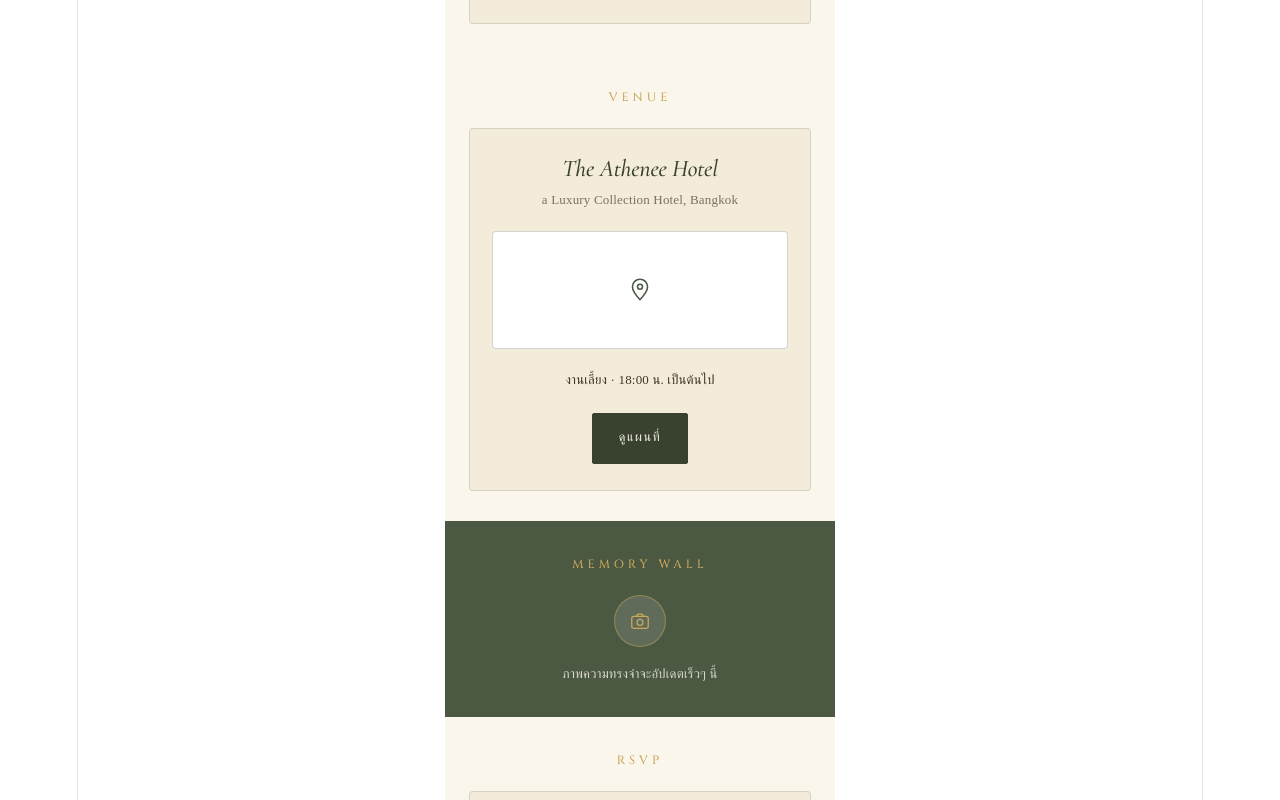
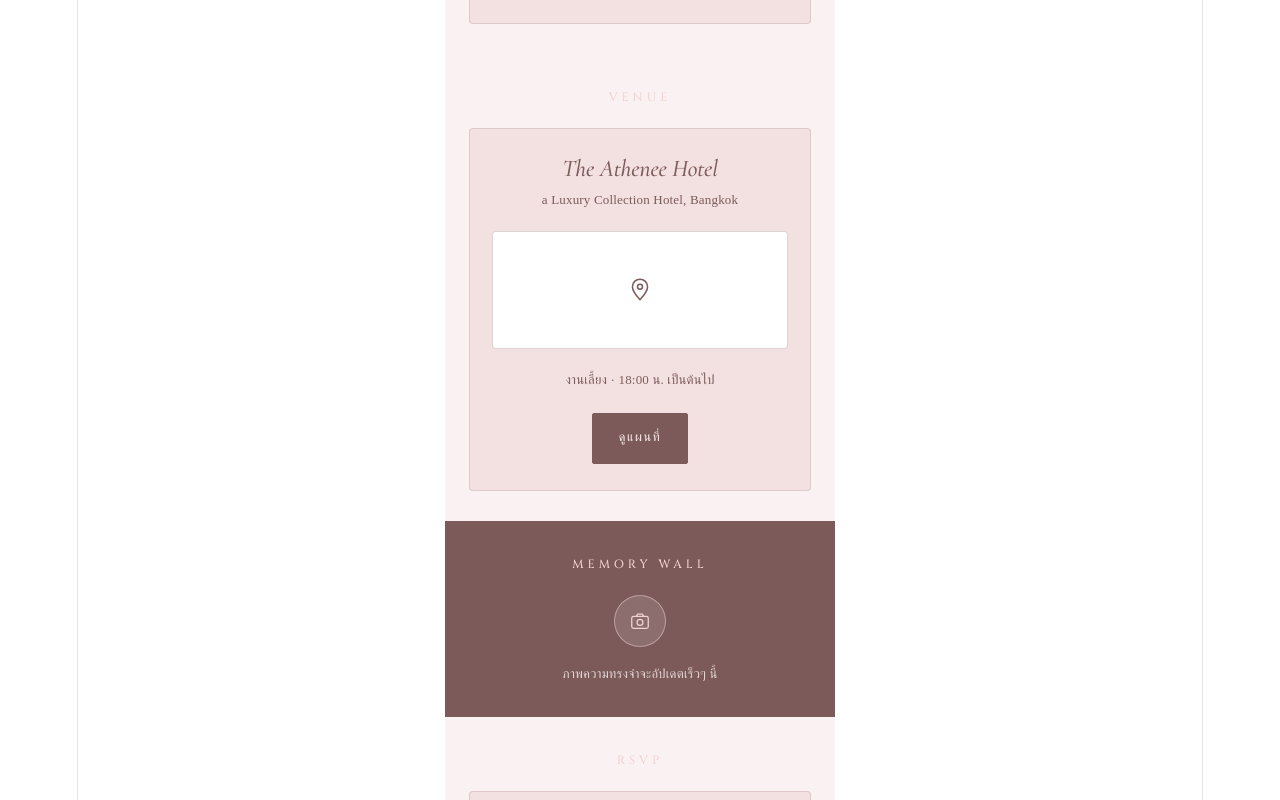
Before and after one commit to ThanesW/PinMoth_Wedding, a React (Vite) app: page / in a window 1280 px wide. Shown: the part 840-1640 px from the top of the page. Built offline with nearby package versions, Linux system fonts and the light colour scheme; a web font is replaced by a local one.

Commit message:
Switch elegant theme to pink/rose palette (7D5A5A, F1D1D1, F3E1E1, FAF2F2, white)

```diff
--- a/src/WeddingSite.css
+++ b/src/WeddingSite.css
@@ -1,13 +1,13 @@
 @import url('https://fonts.googleapis.com/css2?family=Cormorant+Garamond:ital,wght@0,400;0,600;1,500&family=Cinzel:wght@500;600&family=Trirong:wght@300;400;500;600&display=swap');
 
 .wedding-page {
-  --olive: #4B5842;
-  --olive-dark: #38422F;
-  --gold: #C9A65C;
-  --cream: #FBF6EC;
-  --ivory: #F4ECDB;
-  --ink: #3A3328;
-  --ink-soft: #7A715F;
+  --olive: #7D5A5A;
+  --olive-dark: #7D5A5A;
+  --gold: #F1D1D1;
+  --cream: #FAF2F2;
+  --ivory: #F3E1E1;
+  --ink: #7D5A5A;
+  --ink-soft: #7D5A5A;
 
   max-width: 480px;
   margin: 0 auto;
@@ -186,7 +186,7 @@
 
 .wedding-card {
   background: var(--ivory);
-  border: 1px solid rgba(75, 88, 66, 0.18);
+  border: 1px solid rgba(125, 90, 90, 0.18);
   border-radius: 4px;
   padding: 26px 22px;
 }
@@ -240,7 +240,7 @@
 .wedding-timeline-line {
   width: 1px;
   flex: 1;
-  background: rgba(75, 88, 66, 0.3);
+  background: rgba(125, 90, 90, 0.3);
   margin-top: 4px;
 }
 
@@ -283,7 +283,7 @@
 
 .wedding-map-placeholder {
   background: #fff;
-  border: 1px solid rgba(75, 88, 66, 0.25);
+  border: 1px solid rgba(125, 90, 90, 0.25);
   border-radius: 4px;
   height: 116px;
   display: flex;
@@ -319,7 +319,7 @@
   height: 50px;
   border-radius: 50%;
   background: rgba(255, 255, 255, 0.12);
-  border: 1px solid rgba(201, 166, 92, 0.5);
+  border: 1px solid rgba(241, 209, 209, 0.5);
   display: flex;
   align-items: center;
   justify-content: center;
@@ -419,7 +419,7 @@
   justify-content: space-between;
   align-items: center;
   padding: 11px 14px;
-  border: 1px solid rgba(75, 88, 66, 0.2);
+  border: 1px solid rgba(125, 90, 90, 0.2);
   border-radius: 4px;
   margin-bottom: 8px;
   font-size: 13px;
--- a/src/WeddingSite.jsx
+++ b/src/WeddingSite.jsx
@@ -172,7 +172,7 @@
           <h2 className="wedding-venue-name">The Athenee Hotel</h2>
           <p className="wedding-venue-sub">a Luxury Collection Hotel, Bangkok</p>
           <div className="wedding-map-placeholder">
-            <svg width="26" height="26" viewBox="0 0 24 24" fill="none" stroke="#4B5842" strokeWidth="1.4">
+            <svg width="26" height="26" viewBox="0 0 24 24" fill="none" stroke="#7D5A5A" strokeWidth="1.4">
               <path d="M12 21s7-7.58 7-12a7 7 0 1 0-14 0c0 4.42 7 12 7 12Z" />
               <circle cx="12" cy="9" r="2.3" />
             </svg>
@@ -199,7 +199,7 @@
         ) : (
           <div style={{ textAlign: 'center' }}>
             <div className="wedding-gallery-empty-icon">
-              <svg width="22" height="22" viewBox="0 0 24 24" fill="none" stroke="#C9A65C" strokeWidth="1.4">
+              <svg width="22" height="22" viewBox="0 0 24 24" fill="none" stroke="#F1D1D1" strokeWidth="1.4">
                 <rect x="3" y="7" width="18" height="13" rx="2" />
                 <path d="M8 7l1.5-2.5h5L16 7" />
                 <circle cx="12" cy="13.5" r="3.2" />
```
